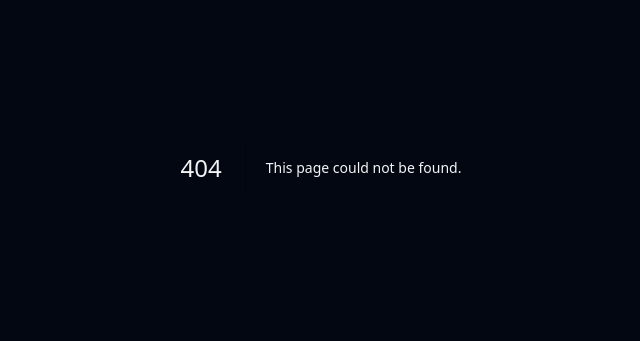
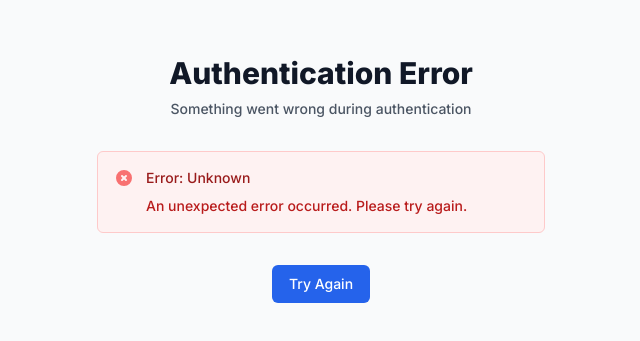
Before and after one commit to EbrahimAbdelwahed/stemAI, a Next.js app: page /auth/error in a window 1280 px wide. Before the commit this address had no page. Shown: the part 233-574 px from the top of the page, without its empty margins (319-959 px from the left). Built offline with nearby package versions, Linux system fonts and the light colour scheme.

Commit message:
Added /app/auth/error

```diff
--- /dev/null
+++ b/app/auth/error/page.tsx
@@ -0,0 +1,81 @@
+'use client'
+
+import { useSearchParams } from 'next/navigation'
+import { Suspense } from 'react'
+
+function ErrorContent() {
+  const searchParams = useSearchParams()
+  const error = searchParams.get('error')
+
+  const errorMessages = {
+    Configuration: 'There is a problem with the server configuration. Check if your options are correct.',
+    AccessDenied: 'Access denied. You do not have permission to sign in.',
+    Verification: 'The verification token has expired or has already been used.',
+    Default: 'An unexpected error occurred. Please try again.',
+  }
+
+  const message = errorMessages[error as keyof typeof errorMessages] || errorMessages.Default
+
+  return (
+    <div className="min-h-screen flex items-center justify-center bg-gray-50">
+      <div className="max-w-md w-full space-y-8">
+        <div>
+          <h2 className="mt-6 text-center text-3xl font-extrabold text-gray-900">
+            Authentication Error
+          </h2>
+          <p className="mt-2 text-center text-sm text-gray-600">
+            Something went wrong during authentication
+          </p>
+        </div>
+        <div className="bg-red-50 border border-red-200 rounded-md p-4">
+          <div className="flex">
+            <div className="flex-shrink-0">
+              <svg className="h-5 w-5 text-red-400" viewBox="0 0 20 20" fill="currentColor">
+                <path fillRule="evenodd" d="M10 18a8 8 0 100-16 8 8 0 000 16zM8.707 7.293a1 1 0 00-1.414 1.414L8.586 10l-1.293 1.293a1 1 0 101.414 1.414L10 11.414l1.293 1.293a1 1 0 001.414-1.414L11.414 10l1.293-1.293a1 1 0 00-1.414-1.414L10 8.586 8.707 7.293z" clipRule="evenodd" />
+              </svg>
+            </div>
+            <div className="ml-3">
+              <h3 className="text-sm font-medium text-red-800">
+                Error: {error || 'Unknown'}
+              </h3>
+              <div className="mt-2 text-sm text-red-700">
+                <p>{message}</p>
+              </div>
+            </div>
+          </div>
+        </div>
+
+        {error === 'Configuration' && (
+          <div className="bg-yellow-50 border border-yellow-200 rounded-md p-4">
+            <h4 className="text-sm font-medium text-yellow-800 mb-2">
+              Configuration Error Troubleshooting:
+            </h4>
+            <ul className="text-sm text-yellow-700 space-y-1">
+              <li>• Check GITHUB_ID and GITHUB_SECRET environment variables</li>
+              <li>• Verify NEXTAUTH_URL is set to: https://stem-ai.vercel.app</li>
+              <li>• Ensure NEXTAUTH_SECRET is set</li>
+              <li>• Confirm GitHub OAuth callback URL: https://stem-ai.vercel.app/api/auth/callback/github</li>
+            </ul>
+          </div>
+        )}
+
+        <div className="flex justify-center">
+          <a
+            href="/auth/signin"
+            className="inline-flex items-center px-4 py-2 border border-transparent text-sm font-medium rounded-md text-white bg-blue-600 hover:bg-blue-700 focus:outline-none focus:ring-2 focus:ring-offset-2 focus:ring-blue-500"
+          >
+            Try Again
+          </a>
+        </div>
+      </div>
+    </div>
+  )
+}
+
+export default function AuthErrorPage() {
+  return (
+    <Suspense fallback={<div>Loading...</div>}>
+      <ErrorContent />
+    </Suspense>
+  )
+}
```
